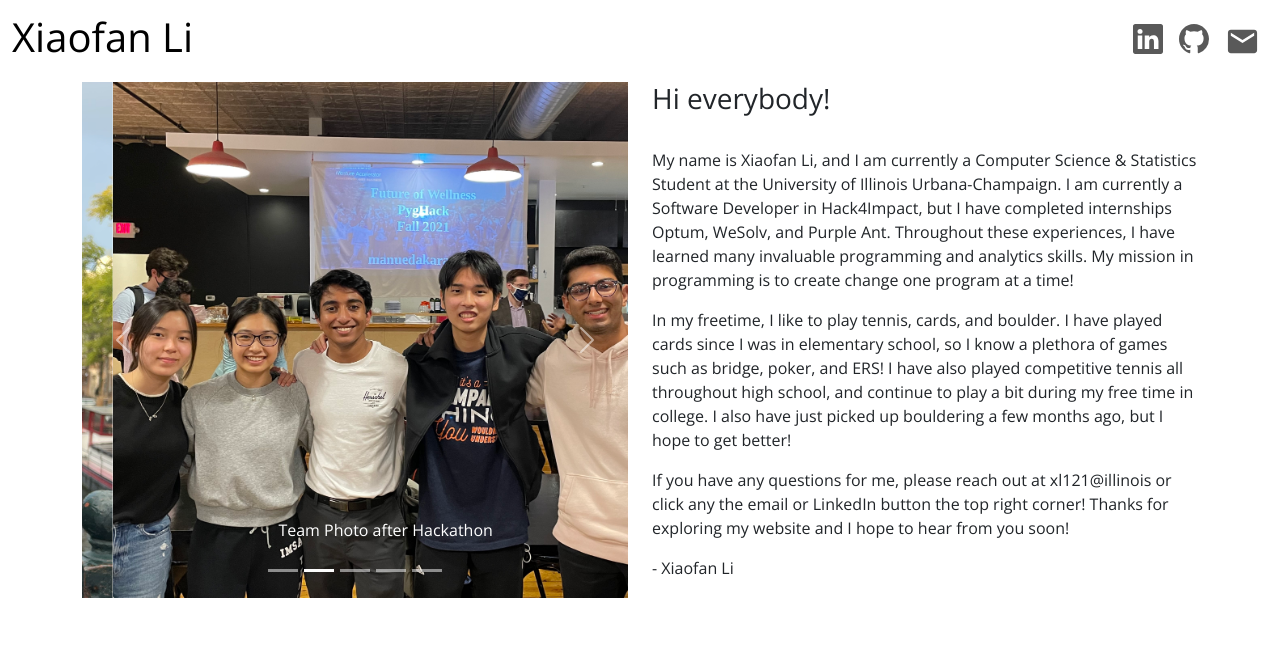
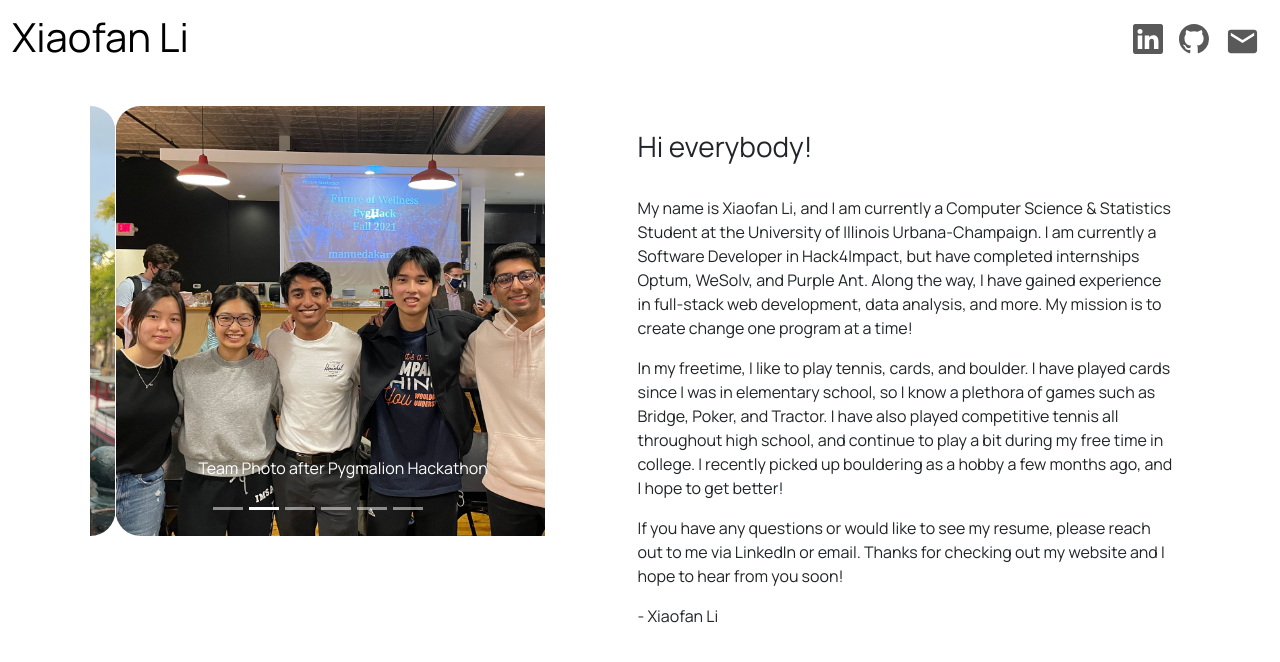
Before and after one commit to 21xiaofanli/personalwebsite, a React (Create React App) app: page / in a window 1280 px wide. Shown: the top 662 px of the page. Built offline with nearby package versions, Linux system fonts and the light colour scheme.

Commit message:
final changes

```diff
--- a/package.json
+++ b/package.json
@@ -40,5 +40,8 @@
   },
   "devDependencies": {
     "gh-pages": "^5.0.0"
+  },
+  "optionalDependencies": {
+    "fsevents": "^2.3.2"
   }
 }
--- a/public/index.html
+++ b/public/index.html
@@ -2,14 +2,15 @@
 <html lang="en">
   <head>
     <meta charset="utf-8" />
-    <link rel="icon" href="%PUBLIC_URL%/favicon.ico" />
+    <link rel="shortcut icon" href="%PUBLIC_URL%/favicon.ico?v=2" type="image/x-icon"/>
+    <link rel="icon" href="%PUBLIC_URL%/favicon.ico?v=2" type="image/x-icon"/>
     <meta name="viewport" content="width=device-width, initial-scale=1" />
     <meta name="theme-color" content="#000000" />
     <meta
       name="description"
       content="Web site created using create-react-app"
     />
-    <link rel="apple-touch-icon" href="%PUBLIC_URL%/logo192.png" />
+    <link rel="apple-touch-icon" href="%PUBLIC_URL%/favicon.ico?v=2" />
     <!--
       manifest.json provides metadata used when your web app is installed on a
       user's mobile device or desktop. See https://developers.google.com/web/fundamentals/web-app-manifest/
--- a/src/components/about.js
+++ b/src/components/about.js
@@ -9,40 +9,63 @@ const carouselItems = [
     {
       src: require("../pictures/hackathon.jpg"),
       header: " ",
-      caption: "Team Photo after Hackathon"
+      caption: "Team Photo after Pygmalion Hackathon"
     },
     {
       src: require("../pictures/web.jpeg"),
       header: " ",
-      caption: "Bouldering"
+      caption: "Bouldering a V3"
     },
     {
         src: require("../pictures/h4i.jpg"),
         header: " ",
-        caption: "Hack4Impact Group Photo"
+        caption: "Hack4Impact Retreat Group Photo"
+      },
+    {
+        src: require("../pictures/seals.jpeg"),
+        header: " ",
+        caption: "Sea Lions in San Diego"
       },
     {
         src: require("../pictures/doge.jpg"),
         header: " ",
-        caption: "My dog Xiaopan"
+        caption: "My Husky Xiaopan"
       },
   ];
+
+  const styles = {
+    grid: {
+        paddingLeft: 20,
+        paddingRight: 0
+    },
+    right: {
+        marginLeft: 0,
+        marginRight: 25
+    },
+    left: {
+        paddingLeft: 20,
+        paddingRight: 0
+    }
+};
 
 export default function About() {
     return(
         <>
         <Container>
             <Row >
-                <Col>
+                <Col style ={styles.left}>
+                    <br></br>
                     <UncontrolledCarousel items={carouselItems} />
                 </Col>
-                <Col >
+                <Col style ={styles.right} >
+                    <br></br>
+                    <br></br>
                     <h3> Hi everybody!</h3>
                     <br></br>
-                    <p> My name is Xiaofan Li, and I am currently a Computer Science & Statistics Student at the University of Illinois Urbana-Champaign. I am currently a Software Developer in Hack4Impact, but I have completed internships Optum, WeSolv, and Purple Ant. Throughout these experiences,  I have learned many invaluable programming and analytics skills. My mission in programming is to create change one program at a time!</p>
-                    <p> In my freetime, I like to play tennis, cards, and boulder. I have played cards since I was in elementary school, so I know a plethora of games such as bridge, poker, and ERS! I have also played competitive tennis all throughout high school, and continue to play a bit during my free time in college. I also have just picked up bouldering a few months ago, but I hope to get better! </p>
-                    <p> If you have any questions for me, please reach out at xl121@illinois or click any the email or LinkedIn button the top right corner! Thanks for exploring my website and I hope to hear from you soon! </p>
-                    <p> - Xiaofan Li</p>
+                    <p> My name is Xiaofan Li, and I am currently a Computer Science & Statistics Student at the University of Illinois Urbana-Champaign. I am currently a Software Developer in Hack4Impact, but have completed internships Optum, WeSolv, and Purple Ant. Along the way, I have gained experience in full-stack web development, data analysis, and more. My mission is to create change one program at a time!</p>
+                    <p> In my freetime, I like to play tennis, cards, and boulder. I have played cards since I was in elementary school, so I know a plethora of games such as Bridge, Poker, and Tractor. I have also played competitive tennis all throughout high school, and continue to play a bit during my free time in college. I recently picked up bouldering as a hobby a few months ago, and I hope to get better! </p>
+                    <p> If you have any questions or would like to see my resume, please reach out to me via LinkedIn or email. Thanks for checking out my website and I hope to hear from you soon! </p>
+                    <p>  - Xiaofan Li</p>
                 </Col>
             </Row>
 
--- a/src/components/navbar.js
+++ b/src/components/navbar.js
@@ -10,6 +10,7 @@ import { MdEmail } from "react-icons/md";
 export default function NavigationBar() {
     return(
         <Navbar  light expand="md">
+
           <NavbarBrand ><h1>Xiaofan Li</h1></NavbarBrand>
             <Nav className="ml-auto" navbar>
 
--- a/src/css/fonts.css
+++ b/src/css/fonts.css
@@ -1,9 +1,13 @@
-@import url('https://fonts.googleapis.com/css?family=Open+Sans');
+@import url('https://fonts.googleapis.com/css?family=Manrope');
 
 body {
-    font-family: 'Open Sans', sans-serif;
+    font-family: 'Manrope', sans-serif;
 }
 
-.carousel-inner .item img {
-    width: 50% !important;
-    }
+.carousel { width: 85% !important;  }
+.carousel-inner > .carousel-item > img {border-radius: 25px; }
+
+br {
+    display: block;
+    margin: 1px 0;
+ }
```
Also changed, not shown: 2 other files (tests, documents, lock files or other folders).
